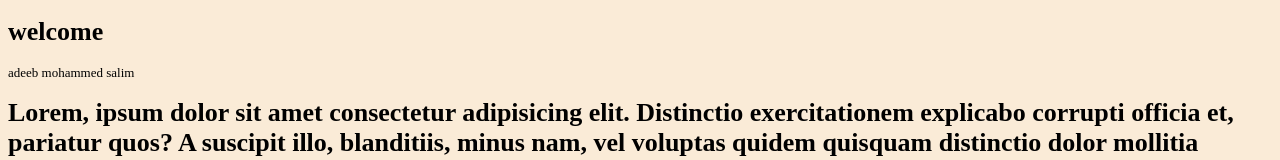
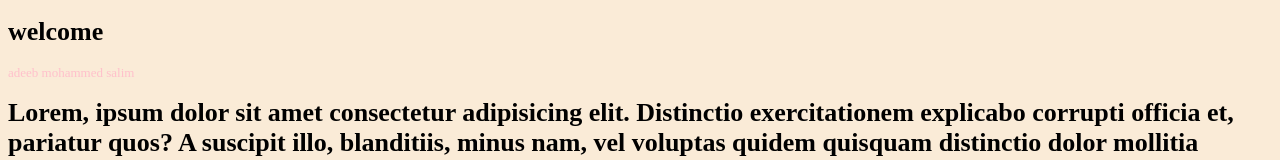
Before and after one commit to adeebsalim503/lec7, a plain HTML site: page index.html in a window 1280 px wide. Shown: the top 160 px of the page. Drawn offline with Linux system fonts and the light colour scheme.

Commit message:
Update style.css  ching comint paragrav
u

```diff
--- a/style.css
+++ b/style.css
@@ -6,3 +6,6 @@ body {
     font-size: small;
     color: black;
 }
+p{
+    color: pink;
+}
```
